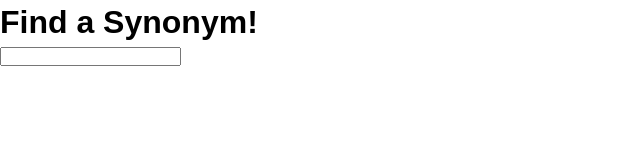
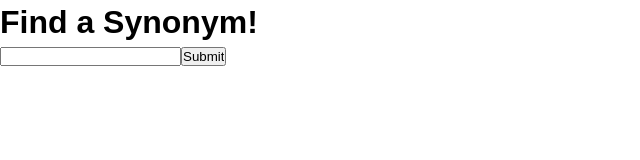
Before and after one commit to ryandbarnett/SynonymFinder, a Vue app: page / in a window 1280 px wide. Shown: the top 160 px of the page, without its empty margins (0-640 px from the left). Built offline with nearby package versions, Linux system fonts and the light colour scheme.

Commit message:
Create updateValue and submit methods for Form and bind the value prop

```diff
--- a/src/components/Form.vue
+++ b/src/components/Form.vue
@@ -1,11 +1,21 @@
 <template>
-  <form>
-    <input />
+  <form v-on:submit.prevent="submit()">
+    <input v-bind:value="value" v-on:input="updateValue($event.target.value)"/>
+    <input type="submit" />
   </form>
 </template>
 
 <script>
 export default {
-  name: 'Form'
+  name: 'Form',
+  props: ['value'],
+  methods: {
+    updateValue(value) {
+      this.$emit('input', value);
+    },
+    submit() {
+      this.$emit('submit');
+    }
+  }
 }
 </script>
```
